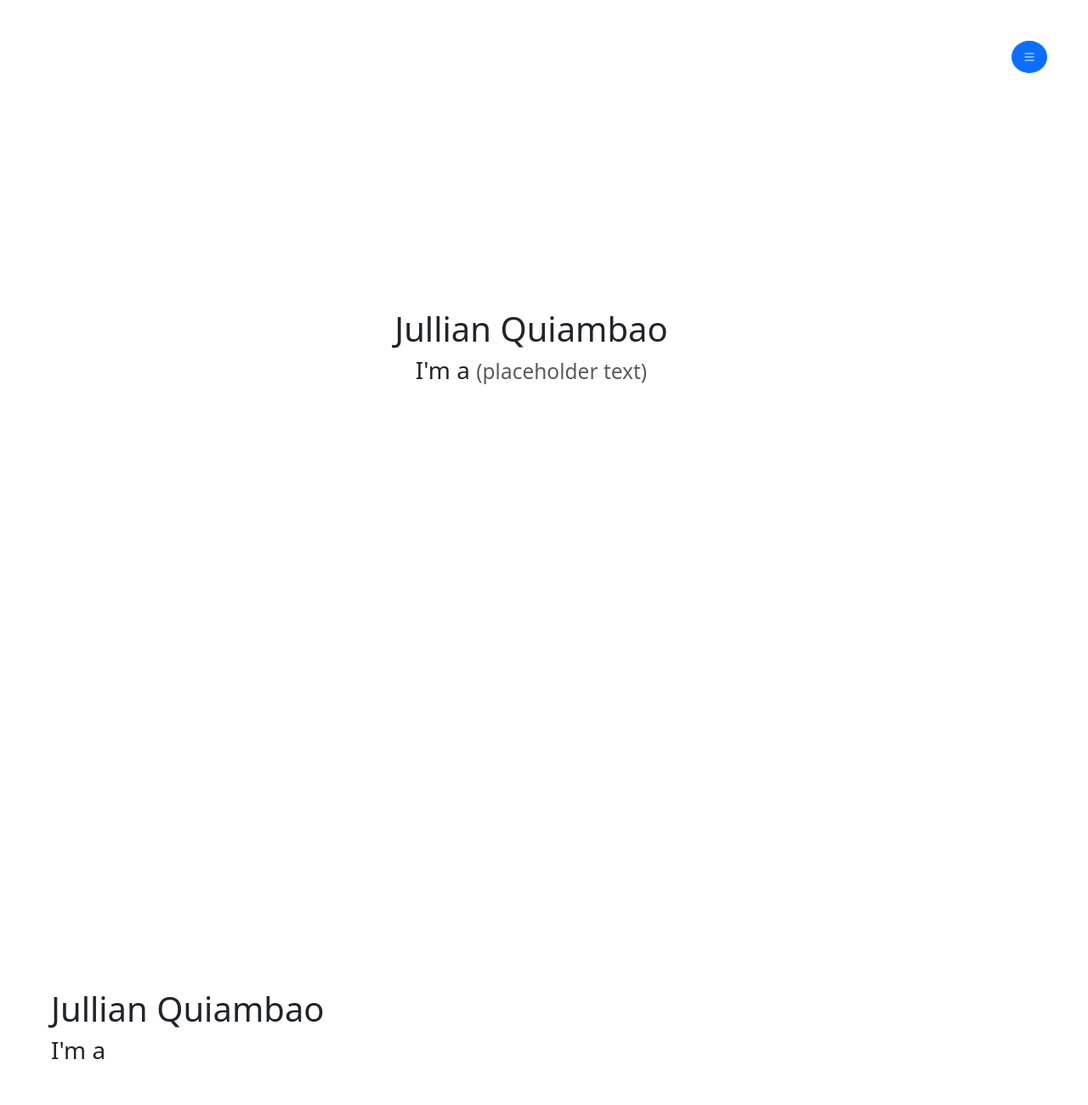
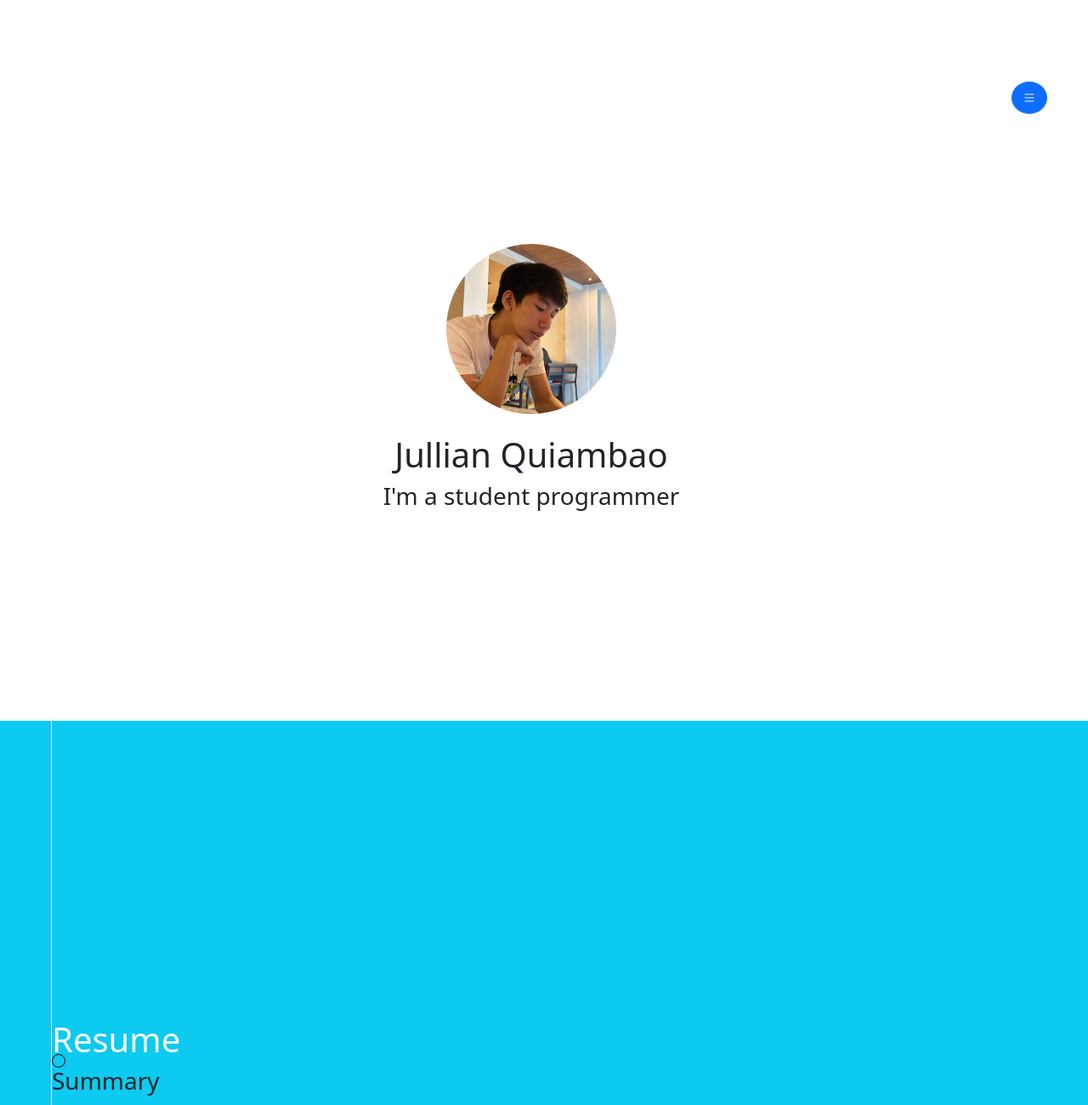
Before and after one commit to JullianMQ/udemy-webdev-bootcamp, a website: page Capstone 2: Web Portfolio/index.html in a window 1280 px wide. Shown: the top 1300 px of the page at 85% size. Drawn offline with nearby package versions, Linux system fonts and the light colour scheme.

Commit message:
working on the resume section of the portfolio

```diff
--- a/Capstone 2: Web Portfolio/index.css
+++ b/Capstone 2: Web Portfolio/index.css
@@ -1,5 +1,5 @@
 body {
-    height: 100dvh;
+    height: 100vh;
 }
 .icons {
     font-size: 24px;
@@ -7,3 +7,10 @@
 .offcanvas {
     --bs-offcanvas-width: 280px;
 }
+.resume-circle {
+    border: 1px solid black;
+    border-radius: 50%;
+    position: absolute;
+    height: 16px;
+    width: 16px;
+}
--- a/Capstone 2: Web Portfolio/index.html
+++ b/Capstone 2: Web Portfolio/index.html
@@ -1,51 +1,73 @@
 <!DOCTYPE html>
 <html lang="en">
+
 <head>
   <meta charset="UTF-8">
   <meta name="viewport" content="width=device-width, initial-scale=1">
   <title>My Portfolio</title>
-    <link href="https://cdn.jsdelivr.net/npm/bootstrap@5.3.3/dist/css/bootstrap.min.css" rel="stylesheet" integrity="sha384-QWTKZyjpPEjISv5WaRU9OFeRpok6YctnYmDr5pNlyT2bRjXh0JMhjY6hW+ALEwIH" crossorigin="anonymous">
+  <link href="https://cdn.jsdelivr.net/npm/bootstrap@5.3.3/dist/css/bootstrap.min.css" rel="stylesheet"
+    integrity="sha384-QWTKZyjpPEjISv5WaRU9OFeRpok6YctnYmDr5pNlyT2bRjXh0JMhjY6hW+ALEwIH" crossorigin="anonymous">
   <link href="index.css" rel="stylesheet">
   <link href="node_modules/bootstrap-icons/font/bootstrap-icons.min.css" rel="stylesheet">
 </head>
-  <body>
+
+<body class="">
 
   <!-- Hero Section -->
-    <button class="btn btn-primary rounded-circle sticky-top float-end mt-5 me-5" type="button" data-bs-toggle="offcanvas" data-bs-target="#offcanvasScrolling" aria-controls="offcanvasScrolling"><i class="bi bi-list"></i></button>
-    <div class="container-fluid justify-content-center align-items-center">
+  <main class="container-md-fluid">
+    <div class="mt-5 sticky-top">
+      <button class="btn btn-primary rounded-circle sticky-top float-end my-5 me-md-5 me-2" type="button"
+        data-bs-toggle="offcanvas" data-bs-target="#offcanvasScrolling" aria-controls="offcanvasScrolling"><i
+          class="bi bi-list"></i></button>
+    </div>
+    <div id="hero" class="container-fluid justify-content-center align-items-center">
       <div class="d-flex flex-column justify-content-center align-items-center ms-5" style="height: 100dvh;">
         <div>
-          <img src="" alt="">
+          <img class="rounded-circle mb-4" width="200" src="images/profile-pic.jpg" alt="profile pic">
         </div>
         <h1 class="">Jullian Quiambao</h1>
-        <h3 class="subheader">I'm a <small class="text-muted">(placeholder text)</small></h3>
+        <h3 class="subheader">I'm a student programmer</h3>
       </div>
     </div>
 
     <!-- Resume -->
-    <div class="container-fluid justify-content-center align-items-center">
-      <div class="d-flex flex-column justify-content-center align-items-start ms-5" style="height: 100dvh;">
-        <div>
-          <img src="" alt="">
-        </div>
-        <h1 class="">Jullian Quiambao</h1>
-        <h3 class="subheader">I'm a</h3>
+    <div id="resume" class="container-fluid justify-content-center align-items-center bg-info">
+      <div class="d-flex flex-column justify-content-center align-items-start ms-5 border-start" style="height: 100dvh;">
+        <h1 class="text-light">Resume</h1>
+          <h3>Summary</h3>
+          <div class="resume-circle"> </div>
       </div>
     </div>
 
     <!-- Projects-->
+    <div id="projects" class="container-fluid justify-content-center align-items-center">
+      <div class="d-flex flex-column justify-content-center align-items-start ms-5" style="height: 100dvh;">
+        <h1 class="">Projects</h1>
+      </div>
+    </div>
 
     <!-- About Me-->
+    <div id="about" class="container-fluid justify-content-center align-items-center bg-info">
+      <div class="d-flex flex-column justify-content-center align-items-start ms-5" style="height: 100dvh;">
+        <h1 class="text-light">About Me</h1>
+      </div>
+    </div>
 
     <!-- Contact Me-->
+    <div id="contact" class="container-fluid justify-content-center align-items-center">
+      <div class="d-flex flex-column justify-content-center align-items-start ms-5" style="height: 100dvh;">
+        <h1 class="">Contact Me</h1>
+      </div>
+    </div>
 
     <!-- Offcanvas Sidebar -->
 
-    <div class="offcanvas offcanvas-start" data-bs-scroll="true" data-bs-show="offcanvas" data-bs-backdrop="false" tabindex="-1" id="offcanvasScrolling" aria-labelledby="offcanvasScrollingLabel">
+    <div class="offcanvas offcanvas-start" data-bs-scroll="true" data-bs-show="offcanvas" data-bs-backdrop="false"
+      tabindex="-1" id="offcanvasScrolling" aria-labelledby="offcanvasScrollingLabel">
       <div class="offcanvas-header">
         <div class="container">
           <div class="my-3 d-flex justify-content-center align-items-center">
-            <img src="images/profile-pic.jpg" alt="profile pic" width="75" class="rounded-circle"/>
+            <img src="images/profile-pic.jpg" alt="profile pic" width="75" class="rounded-circle" />
           </div>
           <div class="my-3 d-flex justify-content-center align-items-center">
             <h5 class="offcanvas-title" id="offcanvasScrollingLabel">Jullian Quiambao</h5>
@@ -55,18 +77,23 @@
       </div>
       <div class="offcanvas-body">
         <ul class="sidebar-nav" style="list-style: none;">
-          <li class="my-3">Home</li>
-          <li class="my-3">Resume</li>
-          <li class="my-3">Projects</li>
-          <li class="my-3">About Me</li>
-          <li class="my-3">Contact Me</li>
+          <li class="ms-3 my-3"><a class="link-underline link-underline-opacity-0" href="#hero">Home</a></li>
+          <li class="ms-3 my-3"><a class="link-underline link-underline-opacity-0" href="#resume">Resume</a></li>
+          <li class="ms-3 my-3"><a class="link-underline link-underline-opacity-0" href="#projects">Projects</a></li>
+          <li class="ms-3 my-3"><a class="link-underline link-underline-opacity-0" href="#about">About Me</a></li>
+          <li class="ms-3 my-3"><a class="link-underline link-underline-opacity-0" href="#contact">Contact Me</a></li>
         </ul>
       </div>
-      <div class="offcanvas-footer container mx-3">
+      <div class="offcanvas-footer container ms-2">
         <p class="lh-1 text"> Copyright 2024 Jullian Quiambao All Rights Reserved </p>
       </div>
     </div>
 
-    <script src="https://cdn.jsdelivr.net/npm/bootstrap@5.3.3/dist/js/bootstrap.bundle.min.js" integrity="sha384-YvpcrYf0tY3lHB60NNkmXc5s9fDVZLESaAA55NDzOxhy9GkcIdslK1eN7N6jIeHz" crossorigin="anonymous"></script>
+  </main>
+
+  <script src="https://cdn.jsdelivr.net/npm/bootstrap@5.3.3/dist/js/bootstrap.bundle.min.js"
+    integrity="sha384-YvpcrYf0tY3lHB60NNkmXc5s9fDVZLESaAA55NDzOxhy9GkcIdslK1eN7N6jIeHz"
+    crossorigin="anonymous"></script>
 </body>
+
 </html>
```
Lines whose indentation alone changed are shown as unchanged.
